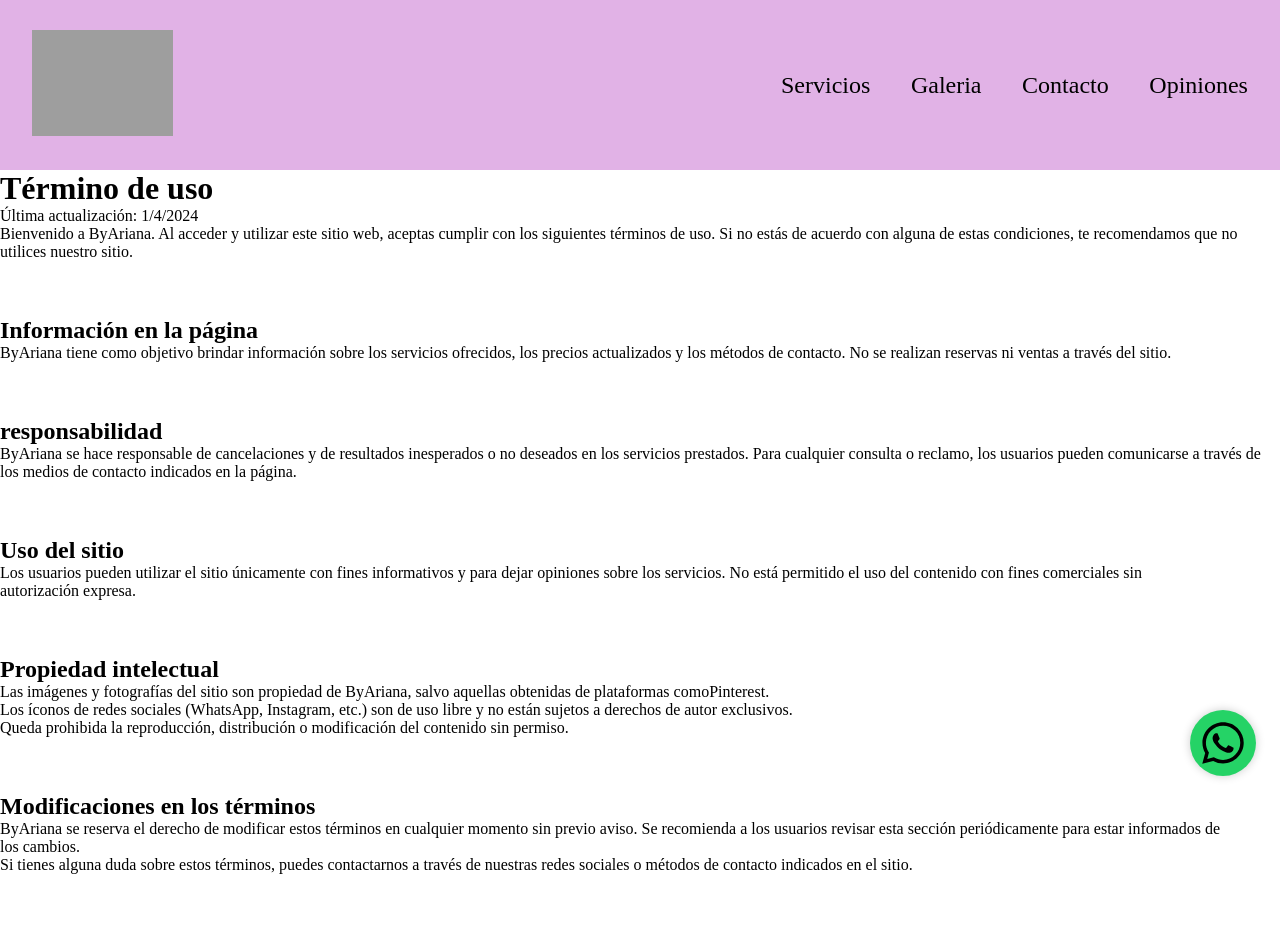
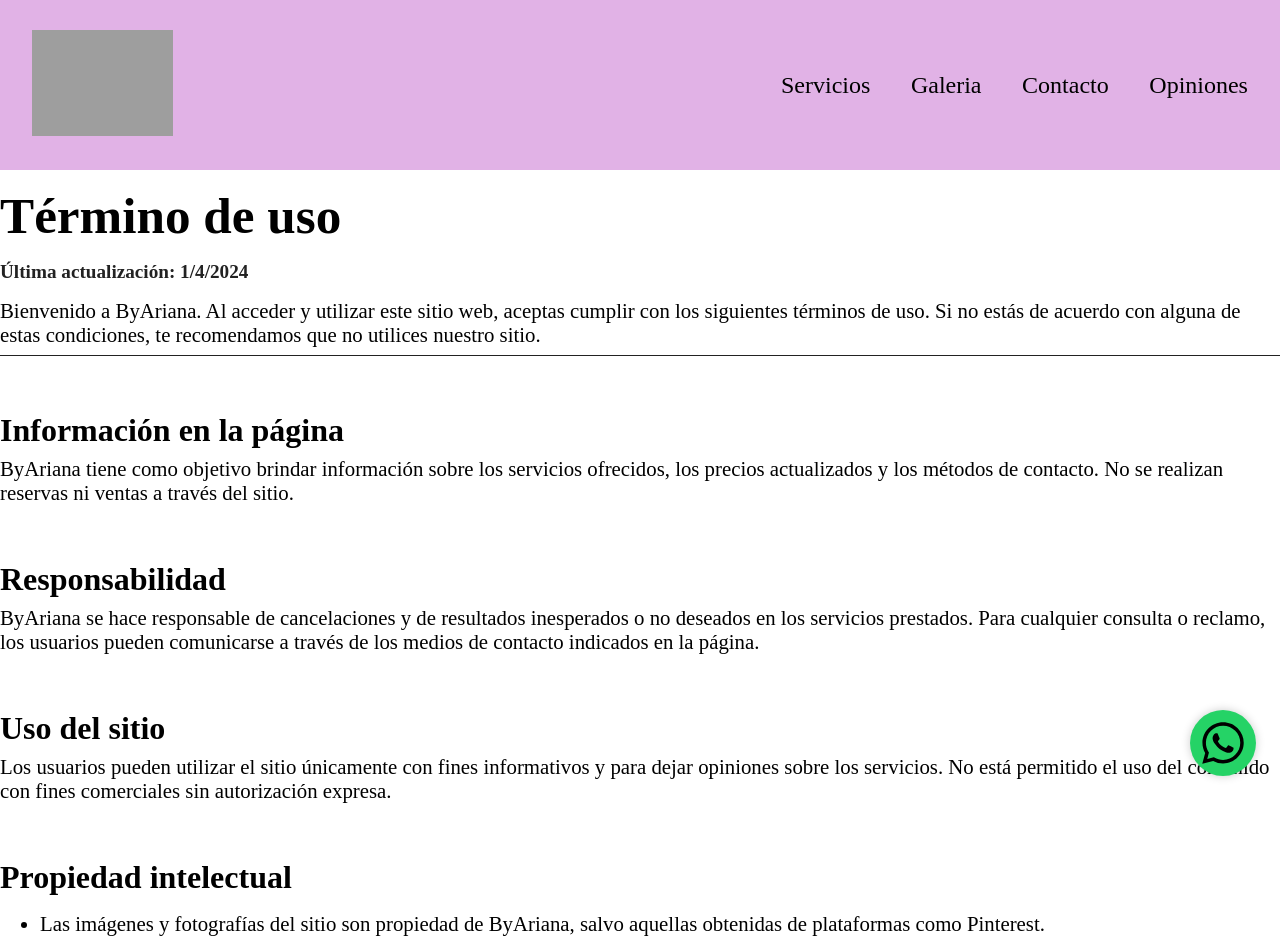
Before and after one commit to DonValen910/ByAriana, a Nuxt app: page /terminosDeUso in a window 1280 px wide. Shown: the top 952 px of the page. Before the commit the page ends 874 px from the top, so only its background shows below. Built offline with nearby package versions, Linux system fonts and the light colour scheme; grey boxes are pictures that could not be loaded.

Commit message:
Mejorar el estilo y la estructura de la página de términos de uso

```diff
--- a/pages/terminosDeUso.vue
+++ b/pages/terminosDeUso.vue
@@ -1,26 +1,26 @@
 <template>
-  <main>
-    <h1>Término de uso</h1>
-    <span>Última actualización: 1/4/2024</span>
-    <p>
+  <main class="terms">
+    <h1 class="terms__title">Término de uso</h1>
+    <span class="terms__update">Última actualización: 1/4/2024</span>
+    <p class="terms__intro">
       Bienvenido a ByAriana. Al acceder y utilizar este sitio web, aceptas
       cumplir con los siguientes términos de uso. Si no estás de acuerdo con
       alguna de estas condiciones, te recomendamos que no utilices nuestro
       sitio.
     </p>
 
-    <section>
-      <h2>Información en la página</h2>
-      <p>
+    <section class="terms__section">
+      <h2 class="terms__section-title">Información en la página</h2>
+      <p class="terms__section-content">
         ByAriana tiene como objetivo brindar información sobre los servicios
         ofrecidos, los precios actualizados y los métodos de contacto. No se
         realizan reservas ni ventas a través del sitio.
       </p>
     </section>
 
-    <section>
-      <h2>responsabilidad</h2>
-      <p>
+    <section class="terms__section">
+      <h2 class="terms__section-title">Responsabilidad</h2>
+      <p class="terms__section-content">
         ByAriana se hace responsable de cancelaciones y de resultados
         inesperados o no deseados en los servicios prestados. Para cualquier
         consulta o reclamo, los usuarios pueden comunicarse a través de los
@@ -28,41 +28,41 @@
       </p>
     </section>
 
-    <section>
-      <h2>Uso del sitio</h2>
-      <p>
+    <section class="terms__section">
+      <h2 class="terms__section-title">Uso del sitio</h2>
+      <p class="terms__section-content">
         Los usuarios pueden utilizar el sitio únicamente con fines informativos
         y para dejar opiniones sobre los servicios. No está permitido el uso del
         contenido con fines comerciales sin autorización expresa.
       </p>
     </section>
 
-    <section>
-      <h2>Propiedad intelectual</h2>
-      <li>
-        <ul>
+    <section class="terms__section">
+      <h2 class="terms__section-title">Propiedad intelectual</h2>
+      <ul class="terms__section-list">
+        <li class="terms__section-list-item">
           Las imágenes y fotografías del sitio son propiedad de ByAriana, salvo
-          aquellas obtenidas de plataformas comoPinterest.
-        </ul>
-        <ul>
+          aquellas obtenidas de plataformas como Pinterest.
+        </li>
+        <li class="terms__section-list-item">
           Los íconos de redes sociales (WhatsApp, Instagram, etc.) son de uso
           libre y no están sujetos a derechos de autor exclusivos.
-        </ul>
-        <ul>
+        </li>
+        <li class="terms__section-list-item">
           Queda prohibida la reproducción, distribución o modificación del
           contenido sin permiso.
-        </ul>
-      </li>
+        </li>
+      </ul>
     </section>
 
-    <section>
-      <h2>Modificaciones en los términos</h2>
-      <p>
+    <section class="terms__section">
+      <h2 class="terms__section-title">Modificaciones en los términos</h2>
+      <p class="terms__section-content">
         ByAriana se reserva el derecho de modificar estos términos en cualquier
         momento sin previo aviso. Se recomienda a los usuarios revisar esta
         sección periódicamente para estar informados de los cambios.
       </p>
-      <p>
+      <p class="terms__section-content">
         Si tienes alguna duda sobre estos términos, puedes contactarnos a través
         de nuestras redes sociales o métodos de contacto indicados en el sitio.
       </p>
@@ -72,4 +72,44 @@
 
 <script lang="ts" setup></script>
 
-<style></style>
+<style>
+.terms__title {
+  font-size: 3.2rem;
+  margin: 1rem 0;
+}
+
+.terms__update {
+  font-size: 1.2rem;
+  color: #222222;
+  font-weight: bold;
+}
+
+.terms__intro {
+  margin-top: .5rem;
+  padding: .5rem 0;
+  border-bottom: 1px solid #222222;
+}
+
+.terms__section-title {
+  font-size: 2rem;
+  font-family: 'Libre Baskerville', serif
+}
+
+.terms__section-content, .terms__intro, .terms__section-list-item {
+  font-size: 1.3rem;
+}
+
+.terms__section-content {
+  margin: .5rem 0;
+}
+
+.terms__section-list {
+  margin: .5rem 0 .5rem 2.5rem;
+}
+
+.terms__section-list-item {
+  list-style: disc;
+  margin: 1rem 0;
+}
+
+</style>
```
